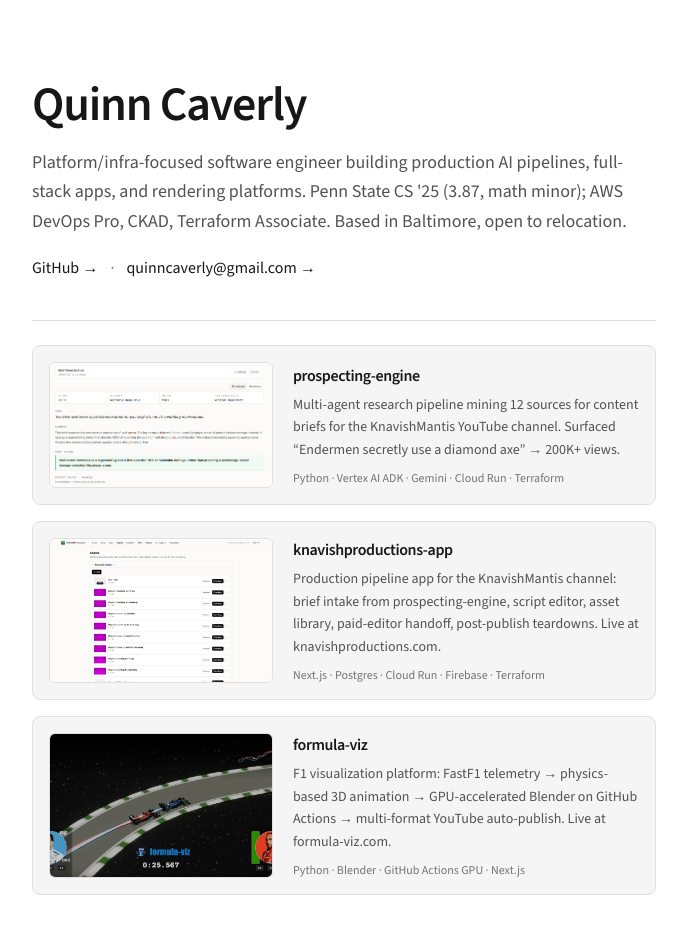
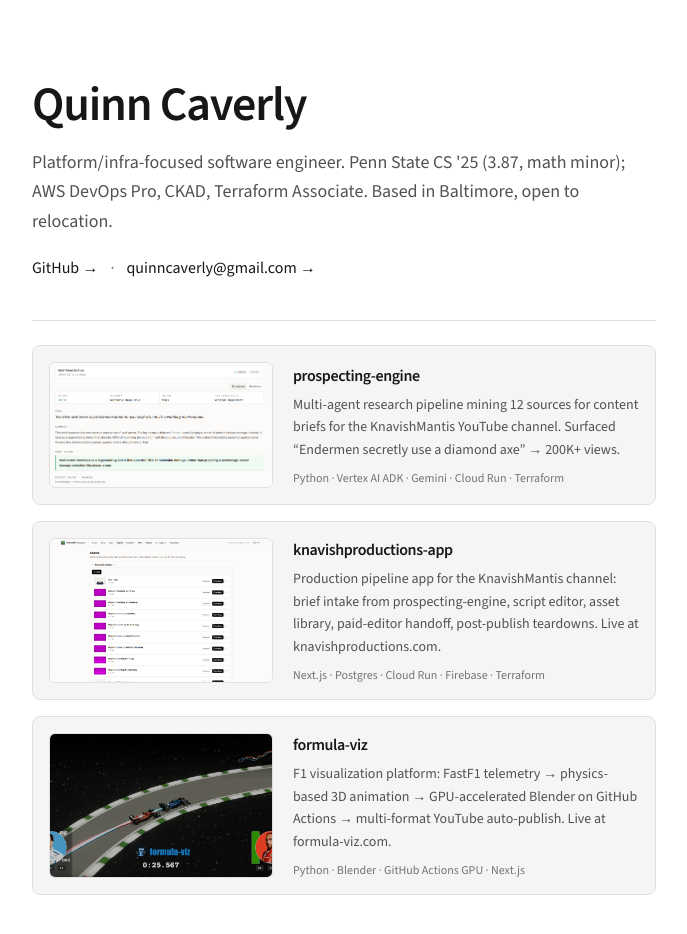
Before and after one commit to quinn-caverly/quinn-caverly, a Next.js app: page /quinn-caverly/ in a window 1280 px wide. Shown: the top 934 px of the page, without its empty margins (296-983 px from the left). Built offline with nearby package versions, Linux system fonts and the light colour scheme.

Commit message:
Trim bio: drop the project-categories phrase

```diff
--- a/src/app/page.tsx
+++ b/src/app/page.tsx
@@ -43,10 +43,9 @@ export default function Home() {
           Quinn Caverly
         </h1>
         <p className="mt-5 text-base leading-relaxed text-fg-muted sm:text-lg">
-          Platform/infra-focused software engineer building production AI
-          pipelines, full-stack apps, and rendering platforms. Penn State CS
-          '25 (3.87, math minor); AWS DevOps Pro, CKAD, Terraform Associate.
-          Based in Baltimore, open to relocation.
+          Platform/infra-focused software engineer. Penn State CS '25 (3.87,
+          math minor); AWS DevOps Pro, CKAD, Terraform Associate. Based in
+          Baltimore, open to relocation.
         </p>
         <nav className="mt-5 flex flex-wrap items-center gap-x-3 gap-y-1 text-base">
           <a
```
